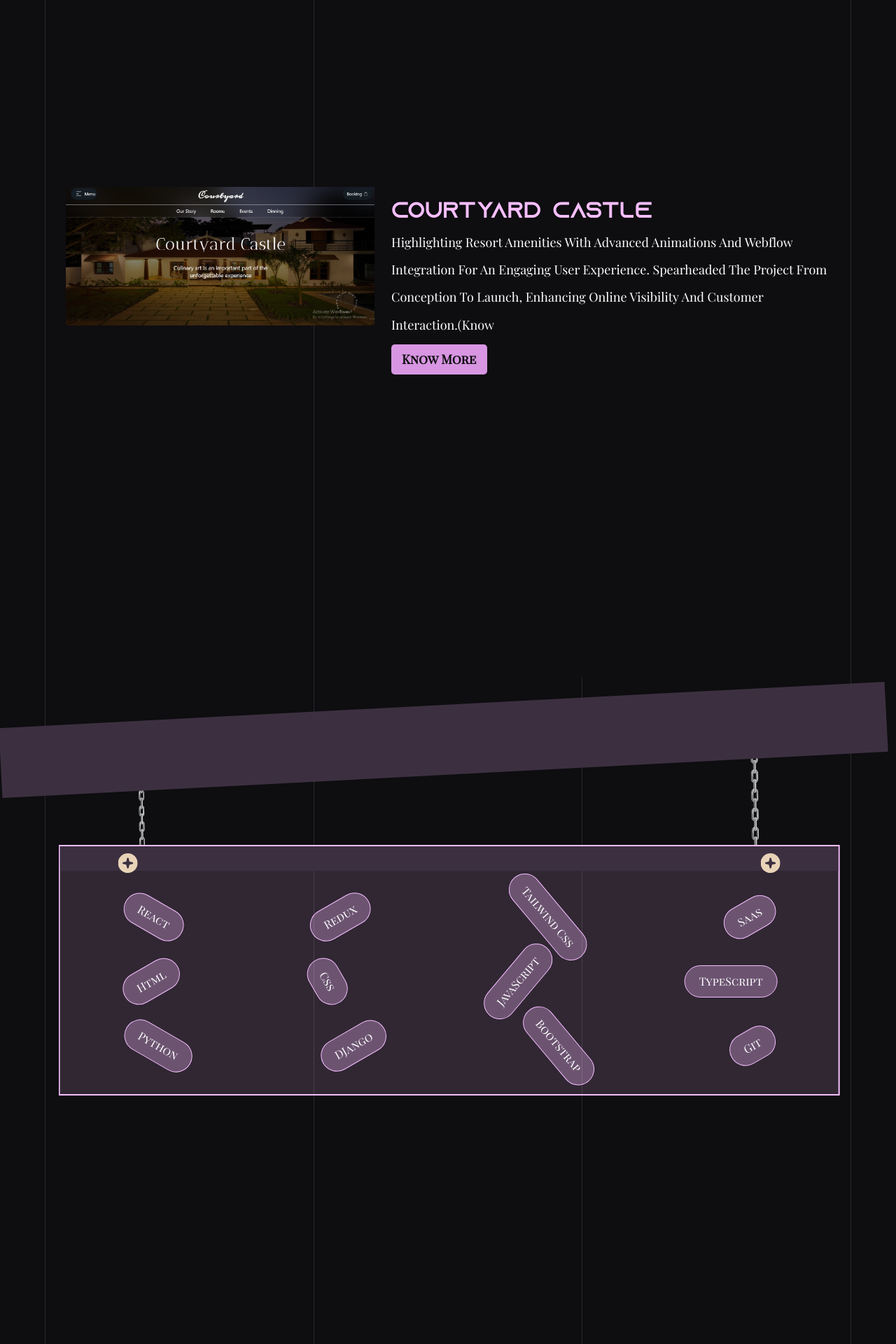
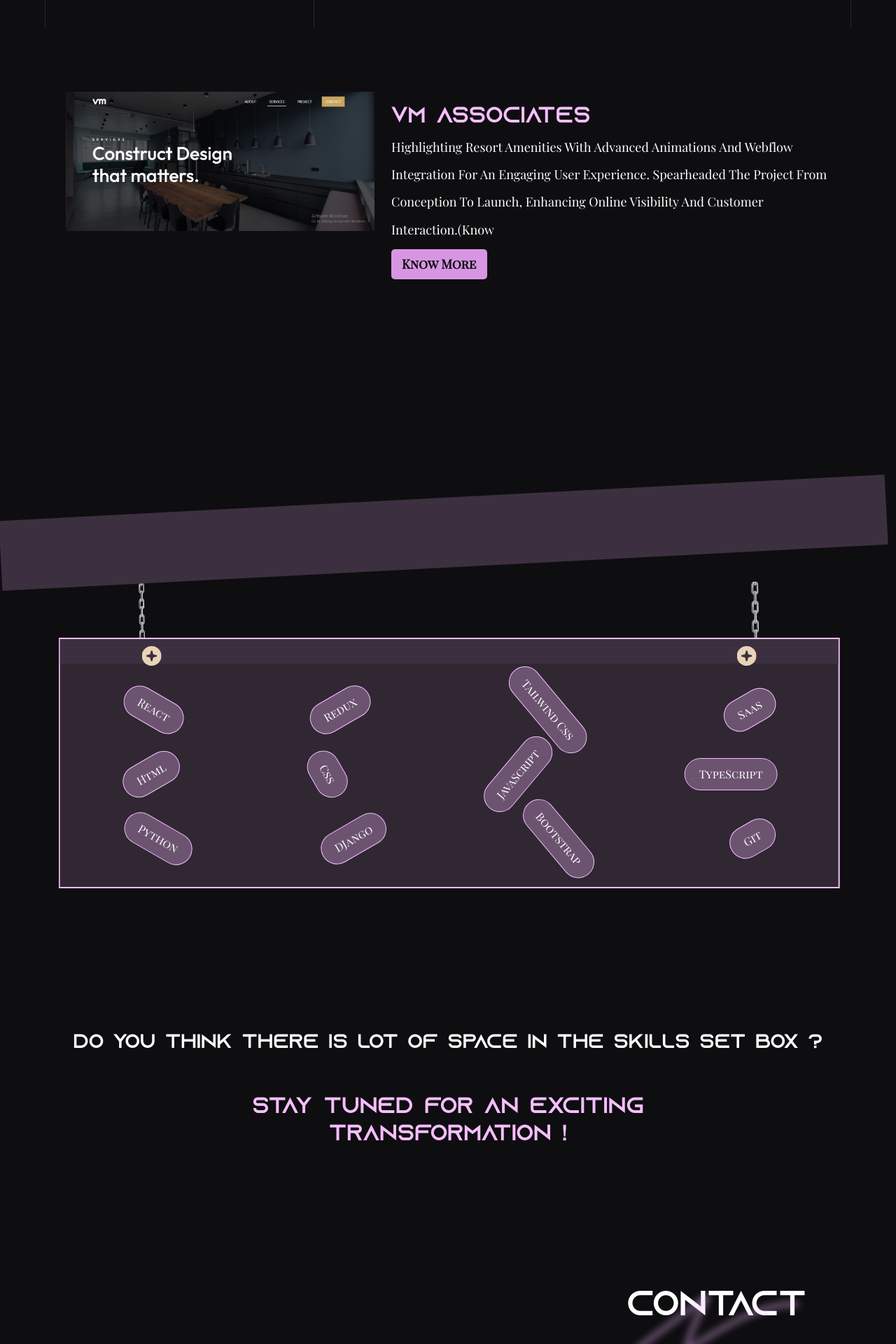
Before and after one commit to srvinith/vinith_portfolio, a React (Create React App) app: page / in a window 1280 px wide. Shown: the part 5560-7480 px from the top of the page at 70% size. Built offline with nearby package versions, Linux system fonts and the light colour scheme.

Commit message:
new features

```diff
--- a/src/App.css
+++ b/src/App.css
@@ -1624,3 +1624,107 @@ body::after,body::before{
   height: 800vh;
 }
 }
+
+@media screen and (min-width:1201px) {
+  .scrow {
+    display: flex;
+    align-items: center;
+    justify-content: space-between;
+    width: 79%;
+    margin: 10px auto;
+    z-index: 20;
+    /* animation: ani-scrow 5s infinite; */
+
+  }
+
+  .new-con {
+    height: 60vh;
+    width: 100%;
+    display: flex;
+    align-items: center;
+    justify-content: center;
+    flex-direction: column;
+  }
+  .main-project-con{
+    height: 60vh;
+  }
+  body::after,body::before{
+    height: 700vh;
+  }
+}
+
+@media screen and (min-width:769px) and (max-width:1024px) {
+  .nav-links{
+    font-size: 18px !important;
+  }
+  .eyes{
+    margin-top: 30%;
+  }
+  .scrow{
+    width: 78%;
+  }
+}
+
+@media screen and (max-width:768px) and (min-width:481px) {
+  .sec-titl h2{
+    font-size: 30px !important;
+  }
+  .monkey{
+   display: none;
+  }
+  .main-project-con {
+    height: 100vh;
+    position: sticky;
+    top: 10px;
+}
+.work-img{
+  width: 300px;
+  height: 300px;
+  object-fit: cover;
+}
+.work-desc{
+  font-size: 14px !important;
+}
+.work-box-con{
+  width: 100%;
+}
+.list-of-skills{
+  font-size: 12px;
+}
+.chain-con{
+  width: 55%;
+}
+.center-diamond span , .center-diamond h3{
+  font-size: 40px !important;
+}
+}
+
+@media  screen and (max-width:480px) {
+  .monkey{
+    display: none;
+  }
+  .nav-mob-slide{
+    height: 100vh !important;
+    background-color: rgba(0, 0, 0, 1);
+    position: relative;
+    left: 0;
+    gap: 100px;
+
+  }
+  .nav-links{
+    font-size: 30px !important;
+    text-align: center;
+  }
+
+  .resume-btn{
+    position: absolute;
+    top: 8px;
+    right: 10px;
+  }
+
+  .main-project-con{
+    top: 200px;
+    /* height: 60vh; */
+  }
+
+}
--- a/src/Components/Header.jsx
+++ b/src/Components/Header.jsx
@@ -2,6 +2,8 @@ import React,{useState,useEffect} from 'react'
 import Container from 'react-bootstrap/Container';
 import Nav from 'react-bootstrap/Nav';
 import Navbar from 'react-bootstrap/Navbar';
+import { IoIosMenu } from "react-icons/io";
+import { IoMdClose } from "react-icons/io";
 // import Resume from '../Assets/resume/resume_.pdf'
 
 
@@ -36,13 +38,18 @@ const Header = () => {
     // const handleClick = () => setClick(!click)
 
     const closeMenu = () => setClick(false)
-
+    const [expanded, setExpanded] = useState(false);
   return (
     <div className='header-con'  style={{display: visible ? 'block' : 'none' }}>
-         <Navbar expand="lg" className="navs" fixed='top' data-bs-theme="dark" variant='dark'>
+         <Navbar expand="lg" className="navs" fixed='top' data-bs-theme="dark" variant='dark' expanded={expanded}>
       <Container>
         <Navbar.Brand className='logo' href="#"><h1>Vinith</h1></Navbar.Brand>
-        <Navbar.Toggle aria-controls="navbarScroll" />
+        <Navbar.Toggle
+            aria-controls="basic-navbar-nav"
+            onClick={() => setExpanded(!expanded)}
+            className="toggels text-white">
+            {expanded ? <IoMdClose className='nav-icon'/>:<IoIosMenu className='nav-icon'/>}
+          </Navbar.Toggle>
         <Navbar.Collapse id="navbarScroll">
           <Nav
             className="me-auto my-2 mx-4 my-lg-0 nav-mob-slide"
@@ -56,7 +63,7 @@ const Header = () => {
           </Nav>
 
         </Navbar.Collapse>
-        <a className='resume-btn' href="https://drive.google.com/file/d/1ohHh3WuS7SwAJFAdc_cBPw6uqbDxLG70/view?usp=drive_web" download target='_blank'>Resume</a>
+        <a className='resume-btn' href="https://drive.google.com/file/d/13u9mF5UOH6k653GVMxACIZ8TsWtficgc/view" download target='_blank'>Resume</a>
       </Container>
     </Navbar>
 
--- a/src/Components/Hero.jsx
+++ b/src/Components/Hero.jsx
@@ -9,7 +9,7 @@ import MainImg from '../Assets/Images/main-img.png'
 import '../Assets/Css/HeroResp.css'
 import miniMonitor from '../Assets/Images/mini-monitor.svg'
 import sectionsvg from '../Assets/Images/section-title-svg.svg'
-import Monkey from '../Assets/Images/monkey-group.png'
+// import Monkey from '../Assets/Images/monkey-group.png'
 import chainLeft from '../Assets/Images/chain-left-group.png'
 import chainRight from '../Assets/Images/chain-right-group.png'
 import scrow from '../Assets/Images/scrow.svg'
@@ -218,7 +218,7 @@ const Hero = () => {
 
                   {/* ================= */}
                 </div>
-                <div className="col-md-7">
+                <div className=" col-sm-12 col-md-7">
                   <p className='about-text'>
                     <span>
                       <span data-aos='fade-bottom' data-aos-delay='100'>I'm  a frontend web developer fueled by a passion for crafting funky and interactive digital experiences.</span>
@@ -348,7 +348,7 @@ const Hero = () => {
         <footer>
           <div className="footer-line">
             <p>Crafted by Ganesh</p>
-            <p>&copy;Copyrights 2023 Registered</p>
+            <p>&copy;Copyrights 2024 Registered</p>
           </div>
           <center>
             <p className='coder'>Coded by</p>
--- a/src/Components/Projects-data.js
+++ b/src/Components/Projects-data.js
@@ -3,6 +3,7 @@ import pscastle from '../Assets/Images/ps-castel.png'
 import foodon from '../Assets/Images/food-on.png'
 import ecom from '../Assets/Images/ecom.png'
 import courtyard from '../Assets/Images/courtyard.png'
+import vmBanner from '../Assets/Images/vm-banner.png'
 const Projects = [
     {
         id: 1,
@@ -43,6 +44,14 @@ const Projects = [
         interaction.(Know `,
         links: 'https://github.com/srvinith/courtyard',
     },
+    {
+        id: 6,
+        img: vmBanner,
+        Name: 'VM Associates',
+        desc: `highlighting resort amenities with advanced animations and Webflow integration for an engaging user experience. Spearheaded the project from conception to launch, enhancing online visibility and customer
+        interaction.(Know `,
+        links: 'https://vm-associates.pages.dev/',
+    },
 
 ]
 export default Projects
```
Also changed, not shown: src/Assets/Images/vm-banner.png (added).
